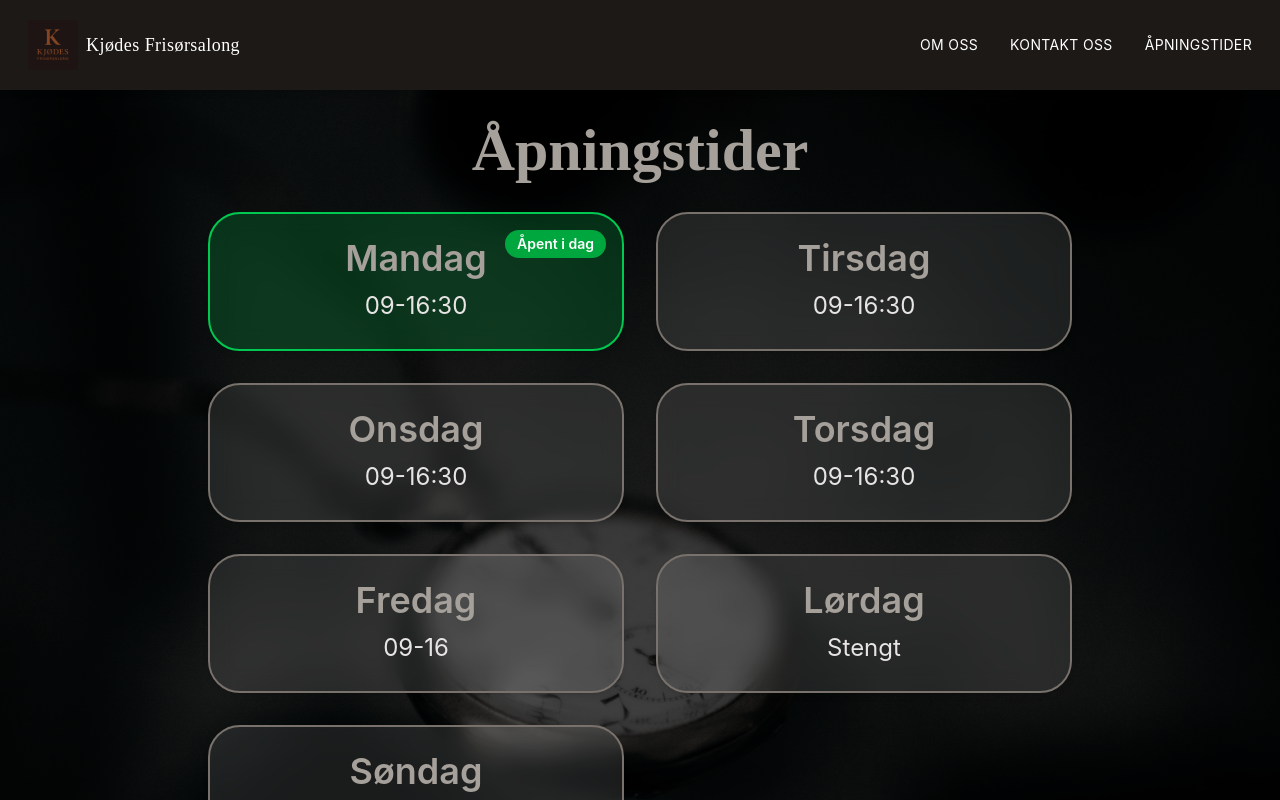
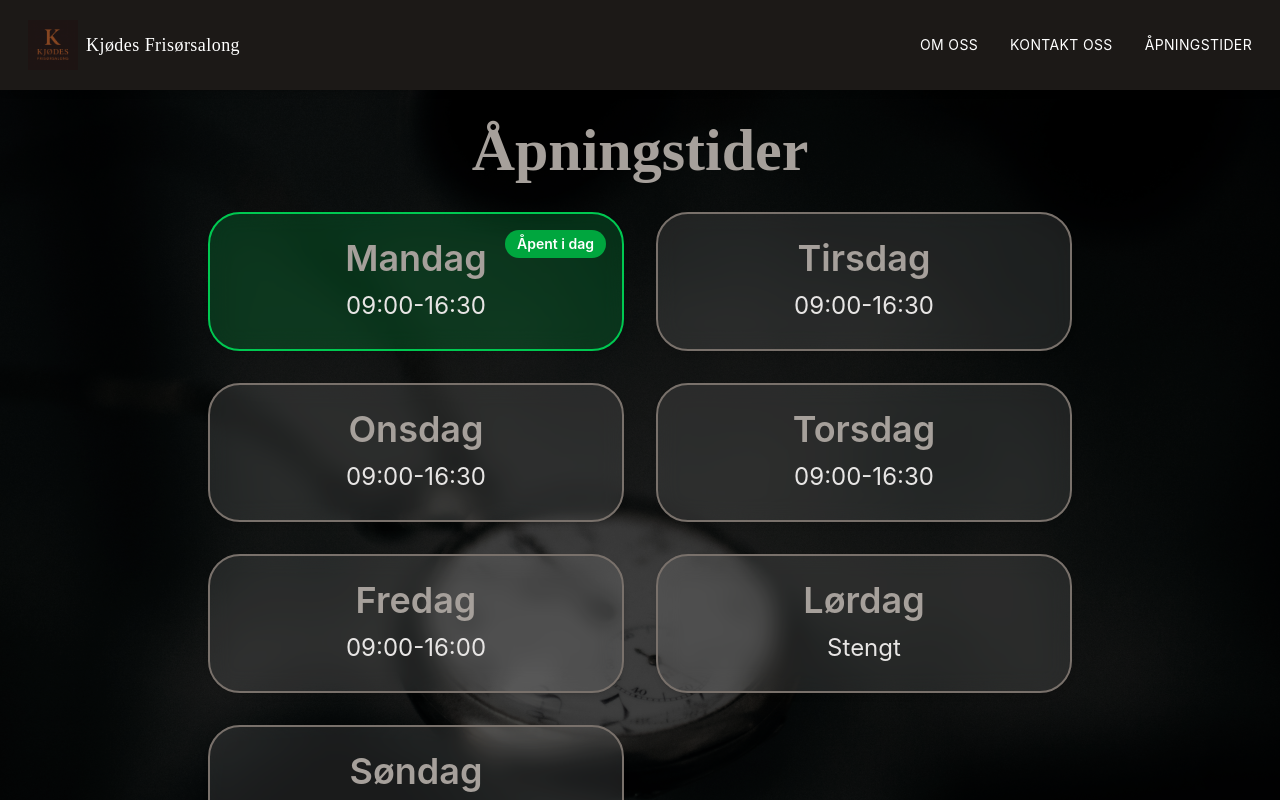
Before and after one commit to Reketino/Kjodes-Frisor, a Next.js app: page /apning in a window 1280 px wide. Shown: the top 800 px of the page. Built offline with nearby package versions, Linux system fonts and the light colour scheme.

Commit message:
fix: opening hours from 09 to 09:00

```diff
--- a/src/data/openingHours.js
+++ b/src/data/openingHours.js
@@ -11,27 +11,27 @@ export const days = [
 export const openingHours = [
   {
     day: "Mandag",
-    time: "09-16:30",
+    time: "09:00-16:30",
     dateTime: "09:00/16:30",
   },
   {
     day: "Tirsdag",
-    time: "09-16:30",
+    time: "09:00-16:30",
     dateTime: "09:00/16:30",
   },
   {
     day: "Onsdag",
-    time: "09-16:30",
+    time: "09:00-16:30",
     dateTime: "09:00/16:30",
   },
   {
     day: "Torsdag",
-    time: "09-16:30",
+    time: "09:00-16:30",
     dateTime: "09:00/16:30",
   },
   {
     day: "Fredag",
-    time: "09-16",
+    time: "09:00-16:00",
     dateTime: "09:00/16:00",
   },
   {
```
